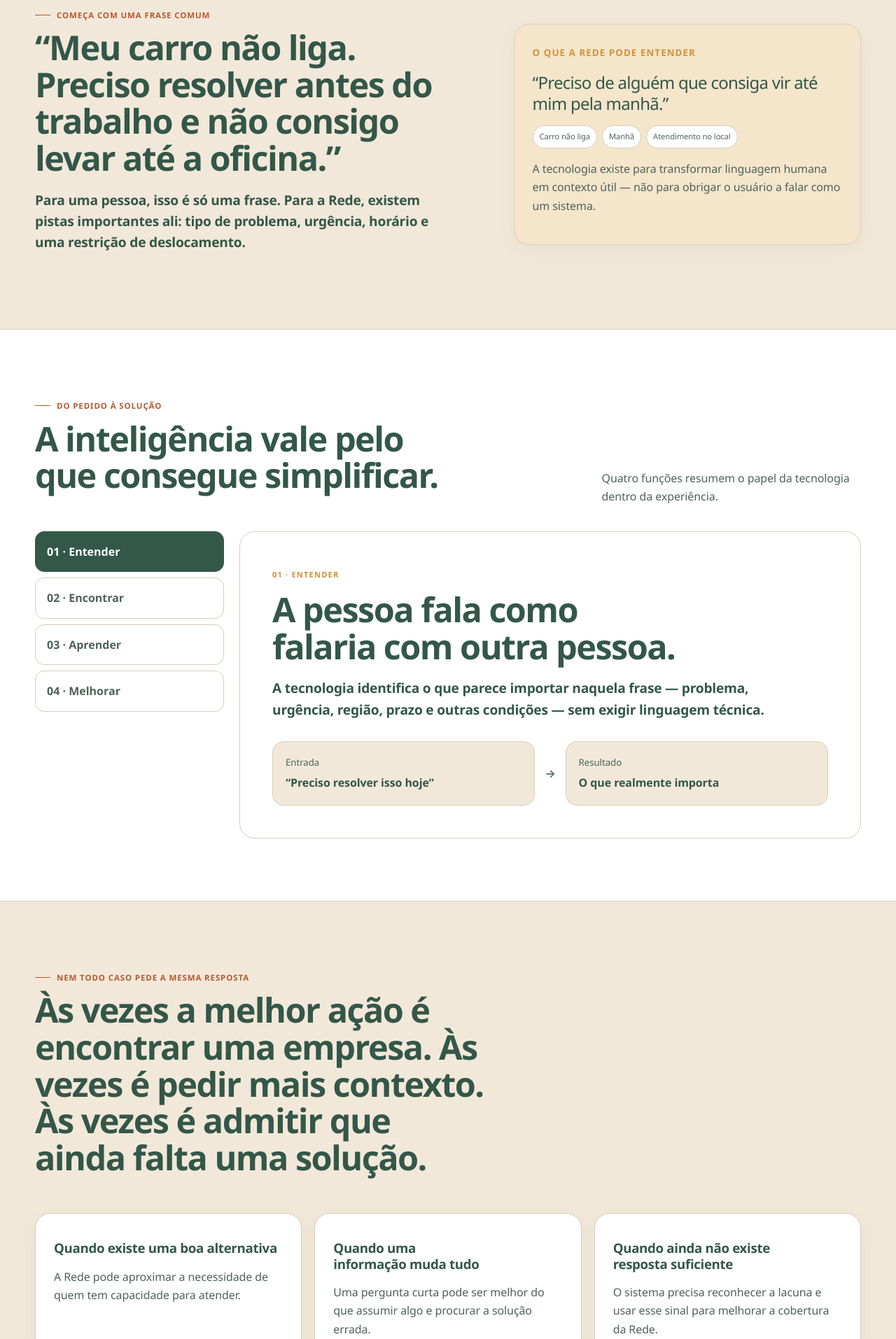
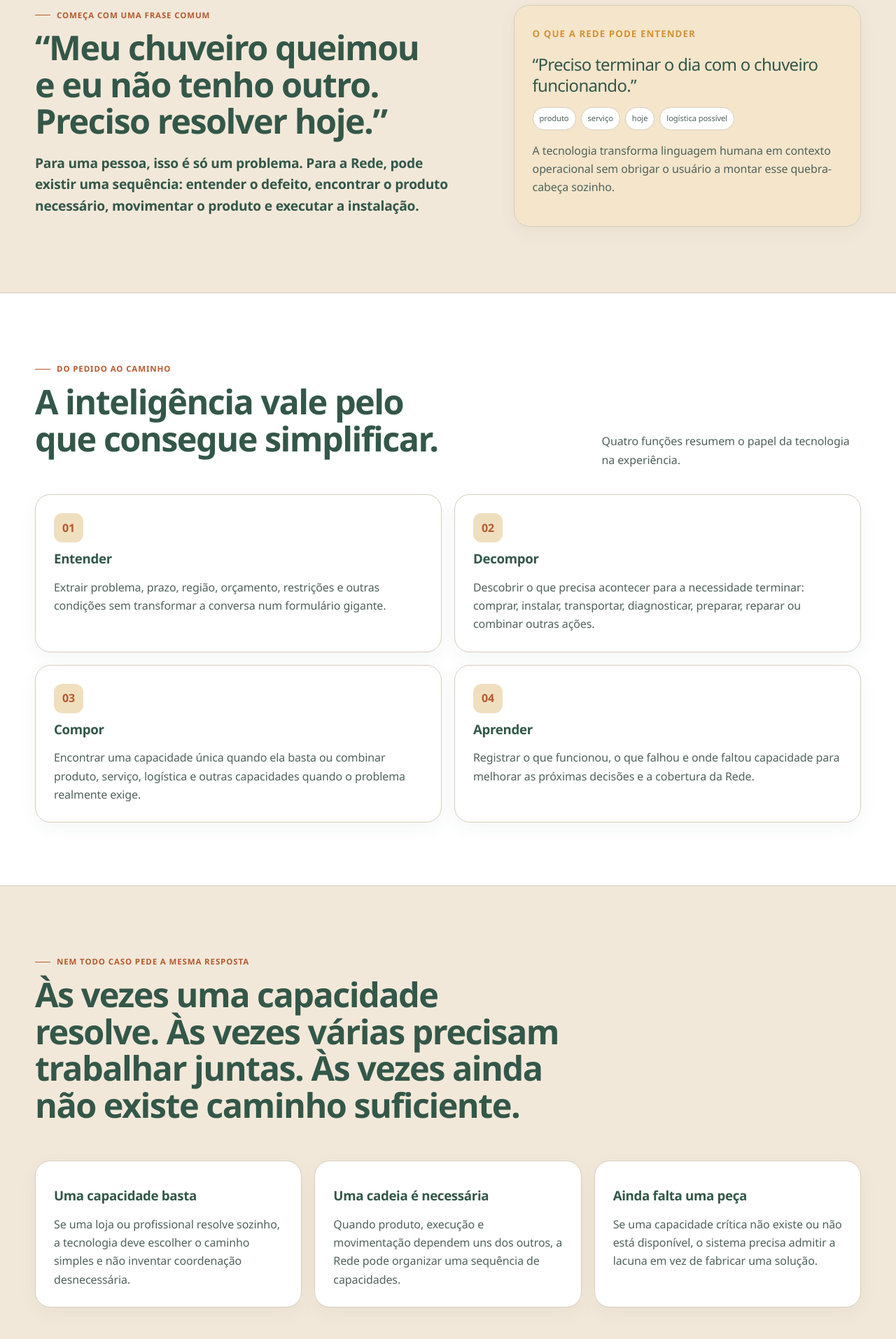
Before and after one commit to Odyssey-Synapse/Rede-Comercial-Inteligente, a website: page tecnologia.html in a window 1280 px wide. Shown: the part 887-2800 px from the top of the page at 70% size. Drawn offline with Linux system fonts and the light colour scheme.

Commit message:
feat: atualizar tecnologia para composicao de capacidades

```diff
--- a/tecnologia.html
+++ b/tecnologia.html
@@ -3,7 +3,7 @@
 <head>
   <meta charset="utf-8">
   <meta name="viewport" content="width=device-width,initial-scale=1,viewport-fit=cover">
-  <meta name="description" content="Veja como a tecnologia do Uai Perto transforma uma necessidade escrita em linguagem comum em contexto útil para encontrar soluções locais.">
+  <meta name="description" content="Veja como a tecnologia do Uai Perto transforma linguagem comum em contexto, capacidades e caminhos de solução locais.">
   <meta name="theme-color" content="#335749">
   <title>Tecnologia — Uai Perto</title>
   <script>(function(){try{document.documentElement.dataset.theme=localStorage.getItem("aa-theme")||(matchMedia("(prefers-color-scheme: dark)").matches?"dark":"light")}catch(e){document.documentElement.dataset.theme="light"}})()</script>
@@ -18,48 +18,57 @@
   <div class="container narrow">
     <div class="breadcrumb"><a href="/">Início</a><span>›</span>Tecnologia</div>
     <span class="eyebrow">Tecnologia</span>
-    <h1 class="h1">Você fala como uma pessoa. A tecnologia faz o trabalho de organizar o resto.</h1>
-    <p class="lead">O objetivo do Uai Perto não é fazer você aprender termos técnicos, filtros ou categorias. É entender melhor o que você quis dizer e transformar isso em uma procura mais útil.</p>
+    <h1 class="h1">Você fala como uma pessoa. A tecnologia organiza o que precisa acontecer.</h1>
+    <p class="lead">O objetivo do Uai Perto não é fazer você aprender filtros, categorias ou termos técnicos. É entender a necessidade, identificar capacidades úteis e organizar um caminho viável.</p>
   </div>
 </section>
 
 <section class="section">
   <div class="container split-feature">
-    <div class="reveal"><span class="eyebrow">Começa com uma frase comum</span><h2 class="h2">“Meu carro não liga. Preciso resolver antes do trabalho e não consigo levar até a oficina.”</h2><p class="lead">Para uma pessoa, isso é só uma frase. Para a Rede, existem pistas importantes ali: tipo de problema, urgência, horário e uma restrição de deslocamento.</p></div>
-    <div class="language-card reveal" data-delay="1"><small>O QUE A REDE PODE ENTENDER</small><blockquote>“Preciso de alguém que consiga vir até mim pela manhã.”</blockquote><div class="parsed-tags"><span>Carro não liga</span><span>Manhã</span><span>Atendimento no local</span></div><p>A tecnologia existe para transformar linguagem humana em contexto útil — não para obrigar o usuário a falar como um sistema.</p></div>
+    <div class="reveal"><span class="eyebrow">Começa com uma frase comum</span><h2 class="h2">“Meu chuveiro queimou e eu não tenho outro. Preciso resolver hoje.”</h2><p class="lead">Para uma pessoa, isso é só um problema. Para a Rede, pode existir uma sequência: entender o defeito, encontrar o produto necessário, movimentar o produto e executar a instalação.</p></div>
+    <div class="language-card reveal" data-delay="1"><small>O QUE A REDE PODE ENTENDER</small><blockquote>“Preciso terminar o dia com o chuveiro funcionando.”</blockquote><div class="parsed-tags"><span>produto</span><span>serviço</span><span>hoje</span><span>logística possível</span></div><p>A tecnologia transforma linguagem humana em contexto operacional sem obrigar o usuário a montar esse quebra-cabeça sozinho.</p></div>
   </div>
 </section>
 
 <section class="section section-alt">
   <div class="container">
-    <div class="section-head reveal"><div><span class="eyebrow">Do pedido à solução</span><h2 class="h2">A inteligência vale pelo que consegue simplificar.</h2></div><p>Quatro funções resumem o papel da tecnologia dentro da experiência.</p></div>
-    <div class="steps-panel">
-      <div class="step-nav reveal"><button class="step-button" data-step="understand">01 · Entender</button><button class="step-button" data-step="resolve">02 · Encontrar</button><button class="step-button" data-step="learn">03 · Aprender</button><button class="step-button" data-step="improve">04 · Melhorar</button></div>
-      <div class="step-content reveal" data-delay="1" id="step-content"></div>
+    <div class="section-head reveal"><div><span class="eyebrow">Do pedido ao caminho</span><h2 class="h2">A inteligência vale pelo que consegue simplificar.</h2></div><p>Quatro funções resumem o papel da tecnologia na experiência.</p></div>
+    <div class="grid-2">
+      <article class="card reveal"><span class="icon-square">01</span><h3>Entender</h3><p>Extrair problema, prazo, região, orçamento, restrições e outras condições sem transformar a conversa num formulário gigante.</p></article>
+      <article class="card reveal" data-delay="1"><span class="icon-square">02</span><h3>Decompor</h3><p>Descobrir o que precisa acontecer para a necessidade terminar: comprar, instalar, transportar, diagnosticar, preparar, reparar ou combinar outras ações.</p></article>
+      <article class="card reveal"><span class="icon-square">03</span><h3>Compor</h3><p>Encontrar uma capacidade única quando ela basta ou combinar produto, serviço, logística e outras capacidades quando o problema realmente exige.</p></article>
+      <article class="card reveal" data-delay="1"><span class="icon-square">04</span><h3>Aprender</h3><p>Registrar o que funcionou, o que falhou e onde faltou capacidade para melhorar as próximas decisões e a cobertura da Rede.</p></article>
     </div>
   </div>
 </section>
 
 <section class="section">
   <div class="container">
-    <div class="section-head reveal"><div><span class="eyebrow">Nem todo caso pede a mesma resposta</span><h2 class="h2">Às vezes a melhor ação é encontrar uma empresa. Às vezes é pedir mais contexto. Às vezes é admitir que ainda falta uma solução.</h2></div></div>
+    <div class="section-head reveal"><div><span class="eyebrow">Nem todo caso pede a mesma resposta</span><h2 class="h2">Às vezes uma capacidade resolve. Às vezes várias precisam trabalhar juntas. Às vezes ainda não existe caminho suficiente.</h2></div></div>
     <div class="grid-3">
-      <article class="card reveal"><h3>Quando existe uma boa alternativa</h3><p>A Rede pode aproximar a necessidade de quem tem capacidade para atender.</p></article>
-      <article class="card reveal" data-delay="1"><h3>Quando uma informação muda tudo</h3><p>Uma pergunta curta pode ser melhor do que assumir algo e procurar a solução errada.</p></article>
-      <article class="card reveal" data-delay="2"><h3>Quando ainda não existe resposta suficiente</h3><p>O sistema precisa reconhecer a lacuna e usar esse sinal para melhorar a cobertura da Rede.</p></article>
+      <article class="card reveal"><h3>Uma capacidade basta</h3><p>Se uma loja ou profissional resolve sozinho, a tecnologia deve escolher o caminho simples e não inventar coordenação desnecessária.</p></article>
+      <article class="card reveal" data-delay="1"><h3>Uma cadeia é necessária</h3><p>Quando produto, execução e movimentação dependem uns dos outros, a Rede pode organizar uma sequência de capacidades.</p></article>
+      <article class="card reveal" data-delay="2"><h3>Ainda falta uma peça</h3><p>Se uma capacidade crítica não existe ou não está disponível, o sistema precisa admitir a lacuna em vez de fabricar uma solução.</p></article>
     </div>
   </div>
 </section>
 
 <section class="section section-alt">
   <div class="container split-feature">
-    <div class="reveal"><span class="eyebrow">E onde entra a inteligência artificial?</span><h2 class="h2">Na parte em que linguagem humana é bagunçada demais para virar um formulário gigante.</h2><p class="lead">A IA pode ajudar a interpretar mensagens livres, extrair contexto e apoiar tarefas específicas. Ela não precisa ser dona de todas as decisões da Rede.</p></div>
-    <div class="card reveal" data-delay="1"><h3>O princípio é simples</h3><p>Quanto mais importante for uma regra para preço, relevância, segurança ou confiança, mais ela precisa continuar controlável e explicável.</p><p class="fine">A inteligência artificial é uma ferramenta dentro da Rede — não uma justificativa para esconder como decisões importantes são tomadas.</p></div>
+    <div class="reveal"><span class="eyebrow">Preço não manda sozinho</span><h2 class="h2">O cérebro da Rede não deve escolher automaticamente o item mais barato.</h2><p class="lead">Disponibilidade, tempo, localização, logística, risco e custo total da resolução podem tornar um produto um pouco mais caro parte de um caminho melhor.</p></div>
+    <div class="card reveal" data-delay="1"><h3>O princípio</h3><p>Primeiro vem a compatibilidade com a necessidade. Depois o Uai Perto compara caminhos viáveis pelo conjunto, não por uma etiqueta isolada.</p><p class="fine">Pagar ao Uai Perto também não compra prioridade numa necessidade incompatível.</p></div>
+  </div>
+</section>
+
+<section class="section">
+  <div class="container split-feature">
+    <div class="reveal"><span class="eyebrow">E onde entra a inteligência artificial?</span><h2 class="h2">Na parte em que linguagem humana é bagunçada demais para virar regras rígidas sozinhas.</h2><p class="lead">A IA pode interpretar mensagens, extrair contexto, sugerir decomposições e apoiar tarefas específicas. Ela não precisa ser dona de todas as decisões da Rede.</p></div>
+    <div class="card reveal" data-delay="1"><h3>Decisão importante precisa continuar controlável.</h3><p>Quanto mais uma regra afeta preço, relevância, segurança ou confiança, mais ela precisa permanecer explicável, auditável e limitada por regras determinísticas.</p><p class="fine">A IA é ferramenta dentro da Rede — não justificativa para esconder por que um caminho foi considerado melhor.</p></div>
   </div>
 </section>
 
 <section class="section-sm">
-  <div class="container cta-panel reveal"><div><span class="eyebrow eyebrow-cta">Quer ver em vez de ler?</span><h2>Veja a demonstração do Uai Perto funcionando.</h2><p>A home mostra situações ilustrativas em que uma necessidade sai de uma frase comum e chega a um caminho de solução.</p></div><a class="button button-light" href="/#demonstracao">Ver demonstração →</a></div>
+  <div class="container cta-panel reveal"><div><span class="eyebrow eyebrow-cta">Quer ver em vez de ler?</span><h2>Veja a demonstração do Uai Perto funcionando.</h2><p>A home mostra situações ilustrativas simples e compostas, sempre começando pelo problema da pessoa.</p></div><a class="button button-light" href="/#demonstracao">Ver demonstração →</a></div>
 </section>
 
 <div id="site-footer"></div>
```
